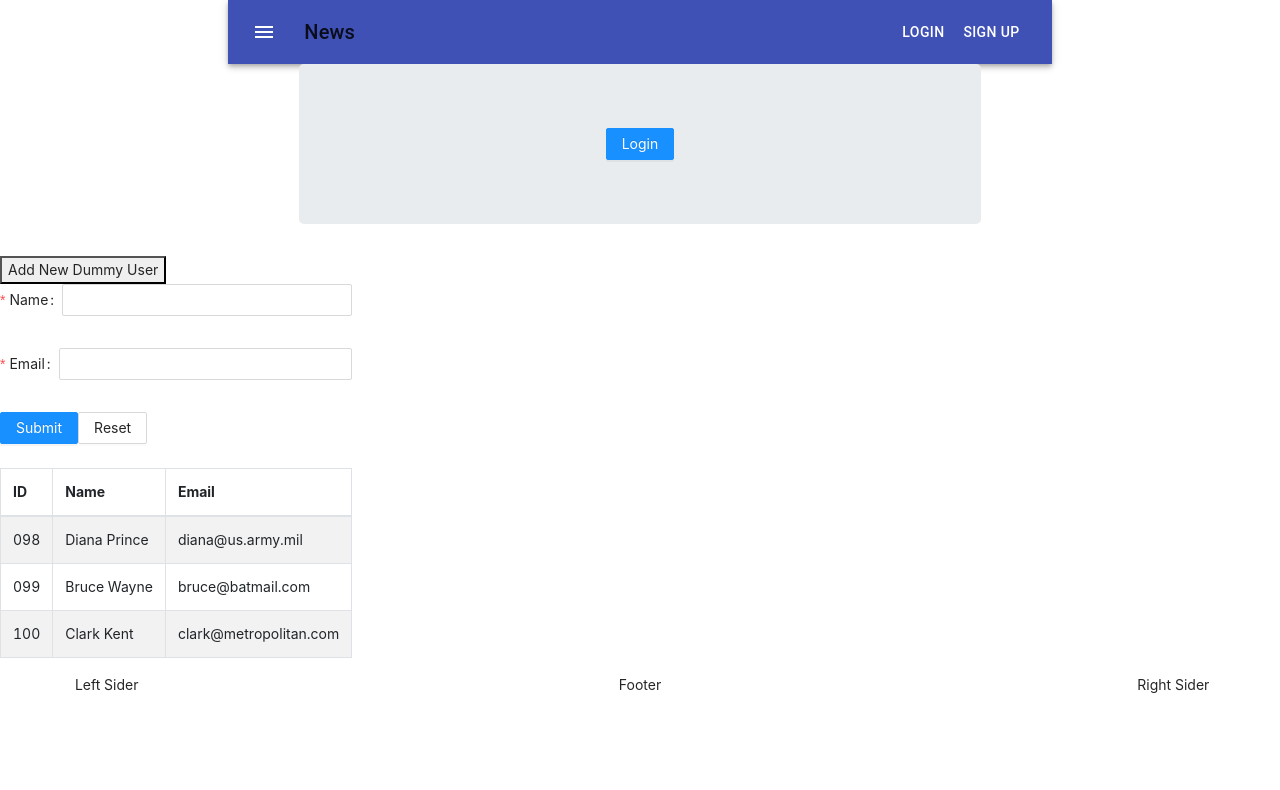
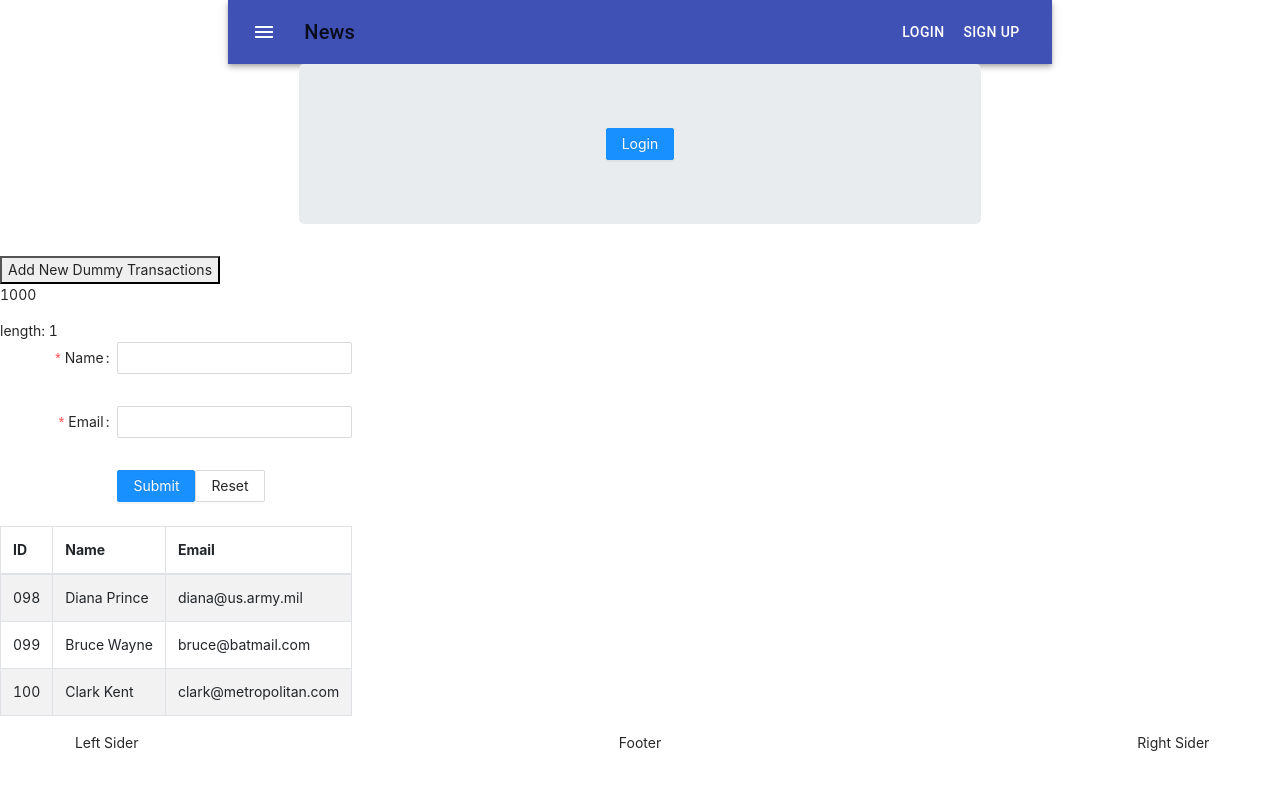
Before and after one commit to kambleaa007/TrainingReactJS, a React (Create React App) app: page /myApp in a window 1280 px wide. Shown: the top 790 px of the page. Built offline with nearby package versions, Linux system fonts and the light colour scheme.

Commit message:
working on transactions...

```diff
--- a/src/Context/TransactionContext.js
+++ b/src/Context/TransactionContext.js
@@ -69,8 +69,8 @@ let reducer = (state, action) => {
 
 function TransactionProvider(props) {
 
-    let [state, dispatch] = React.useReducer( reducer, initialState );
-    let value = { state, dispatch };
+    let [transactionstate, transactiondispatch] = React.useReducer( reducer, initialState );
+    let value = { transactionstate, transactiondispatch };
 
     return (
         <TransactionContext.Provider value= {value}> { props.children } </TransactionContext.Provider>
--- a/src/Layout/MyApp.js
+++ b/src/Layout/MyApp.js
@@ -153,15 +153,15 @@ function MyAppComponent(props) {
 function Check(props) {
 
 
-  let { state, dispatch } = useContext(TransactionContext);
+  let { transactionstate, transactiondispatch } = useContext(TransactionContext);
 
   let status = () =>
-      dispatch({
+  transactiondispatch({
         type: "ADD_CONTACT",
         payload: { id: Math.floor(Math.random() * 100), name: "newName", email: "newEmail" }
       });
 
-  let addTransaction = () => dispatch({
+  let addTransaction = () => transactiondispatch({
     type: "add-transaction",
     payload: { id:"0", status:"PENDING", payee_name:"abcd", amount:1000.00, due_date:"10/10/2020", type:"DEBITED" }
   });
@@ -169,7 +169,14 @@ function Check(props) {
   return(
 
   <div>
-      <button onClick={status}>Add New Dummy User</button>
+      <button onClick={addTransaction}>Add New Dummy Transactions</button>
+      <p>{transactionstate.transactions.map(t=>
+        t.amount
+
+        )}</p>
+        <div>
+        length: {transactionstate.transactions.length}
+        </div>
       {/*
 
       <p>contacts length is: {state.contacts.length}</p>
@@ -179,7 +186,7 @@ function Check(props) {
 
       */}
       <AddNewUser />
-      <UserTable user={state.contacts}/>
+      <UserTable user={transactionstate.contacts}/>
   </div>
 
   )
@@ -217,10 +224,10 @@ function AddNewUser (props) {
 
   const formRef = React.createRef();
 
-  let { state, dispatch } = useContext(TransactionContext);
+  let { transactionstate, transactiondispatch } = useContext(TransactionContext);
 
   let addContact = (values) =>
-    dispatch({
+  transactiondispatch({
       type: "ADD_CONTACT",
       payload: { id: Math.floor(Math.random() * 100), name: values.Name, email: values.Email }
     });
@@ -233,9 +240,25 @@ function AddNewUser (props) {
     formRef.current.resetFields();
   };
 
+  const layout = {
+    labelCol: {
+      span: 8
+    },
+    wrapperCol: {
+      span: 16
+    }
+  };
+  const tailLayout = {
+    wrapperCol: {
+      offset: 8,
+      span: 16
+    }
+  };
+
+
   return(
       <div>
-        <Form
+        <Form {...layout}
         ref={formRef}
         name="control-ref"
         onFinish={onFinish}
@@ -245,7 +268,8 @@ function AddNewUser (props) {
           label="Name"
           rules={[
             {
-              required: true
+              required: true,
+              message: 'Please input your Name!'
             }
           ]}
         >
@@ -256,13 +280,14 @@ function AddNewUser (props) {
           label="Email"
           rules={[
             {
-              required: true
+              required: true,
+              message: 'Please input your Email!',
             }
           ]}
         >
           <Input />
         </Form.Item>
-        <Form.Item>
+        <Form.Item {...tailLayout}>
           <Button1 type="primary" htmlType="submit">
             Submit
           </Button1>
```
Also changed, not shown: 1 other file (tests, documents, lock files or other folders).
